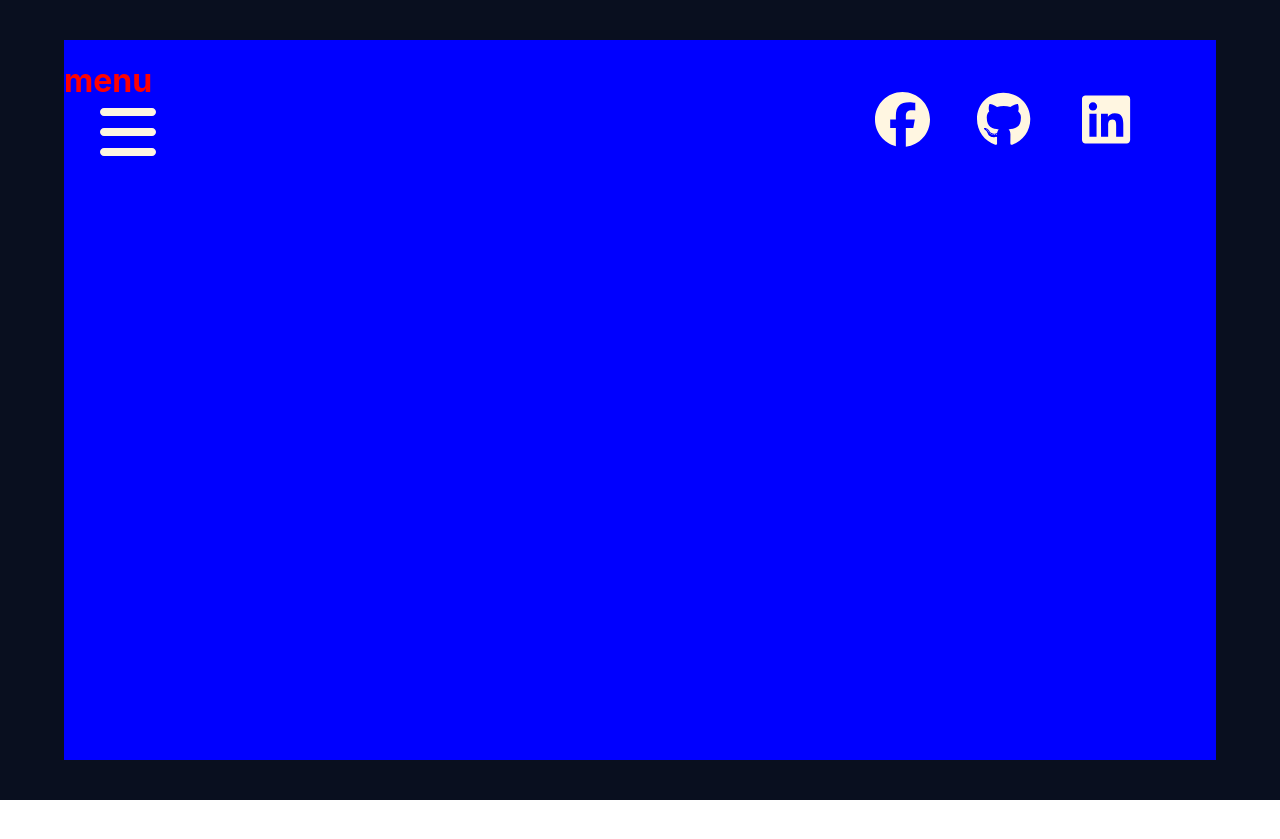
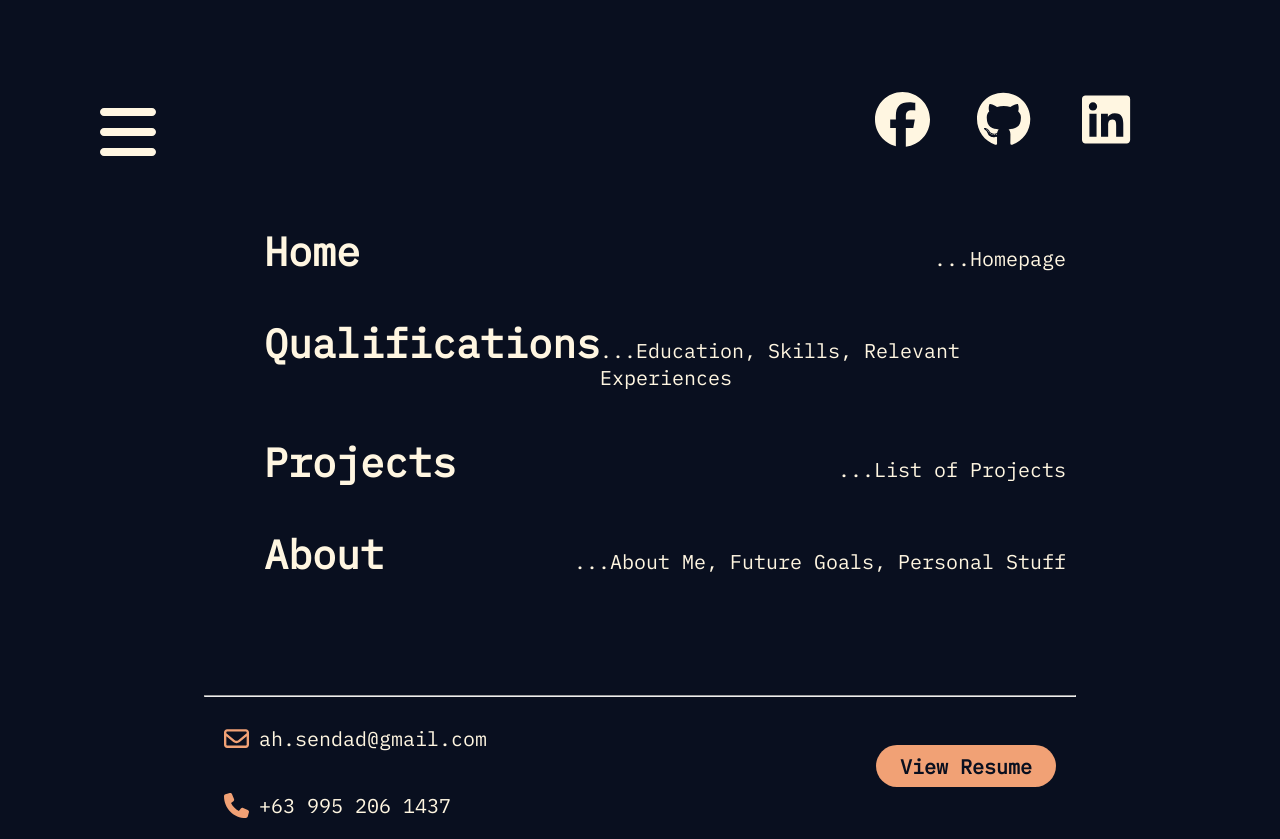
Before and after one commit to pn-tn/myportfolio, a React (Create React App) app: page / in a window 1280 px wide. Both pictures are taken after a click on the icon 128 px from the left and 132 px from the top of the page. Before the commit the page ends 800 px from the top, so only its background shows below. Built offline with nearby package versions, Linux system fonts and the light colour scheme.

Commit message:
finalized the Menu page

```diff
--- a/package.json
+++ b/package.json
@@ -3,8 +3,10 @@
   "version": "0.1.0",
   "private": true,
   "dependencies": {
+    "@fontsource/ibm-plex-mono": "^5.0.5",
     "@fortawesome/fontawesome-svg-core": "^6.4.0",
     "@fortawesome/free-brands-svg-icons": "^6.4.0",
+    "@fortawesome/free-regular-svg-icons": "^6.4.0",
     "@fortawesome/free-solid-svg-icons": "^6.4.0",
     "@fortawesome/react-fontawesome": "^0.2.0",
     "@mui/icons-material": "^5.13.7",
--- a/src/Main.css
+++ b/src/Main.css
@@ -1,4 +1,5 @@
 .Main {
+	font-family: 'IBM Plex Mono', sans-serif;
 	min-height: 100vh;
 	background-color: #090F1F;
 	color: #FFF6E1;
--- a/src/Main.jsx
+++ b/src/Main.jsx
@@ -1,18 +1,27 @@
 import './Main.css';
-import React, { useState } from 'react';
+import React, { useState, useContext } from 'react';
 
+import "@fontsource/ibm-plex-mono";
 import { FontAwesomeIcon } from '@fortawesome/react-fontawesome';
 import { faBars } from '@fortawesome/free-solid-svg-icons';
 import { faFacebook, faGithub, faLinkedin } from '@fortawesome/free-brands-svg-icons';
 
+import { BrowserRouter as Router, Route, Routes } from 'react-router-dom';
 import Home from './components/Home';
+import Qualifications from './components/Qualifications';
+import Projects from './components/Projects';
+import About from './components/About';
 import Menu from './components/Menu';
+import MenuContext from './components/MenuContext';
 
 function Main() {
 
 	const [isMenuOpen, setMenuOpen] = useState(false);
 	const toggleMenu = () => {
 		setMenuOpen(!isMenuOpen);
+	}
+	const closeMenu = () => {
+		setMenuOpen(false);
 	}
 
 	return (
@@ -29,9 +38,27 @@ function Main() {
 					<FontAwesomeIcon icon={faLinkedin} className="linkedin_icon" />
 				</a>
 			</div>
-			{isMenuOpen && (
-				<Menu />
-			)}
+
+			<MenuContext.Provider value={{ isMenuOpen, closeMenu }}>
+
+				<Router>
+						{isMenuOpen ? (
+
+							<Menu/>
+
+						) : (
+							<Routes>
+								<Route exact path="/" element={<Home/>} />
+								<Route exact path="/qualifications" element={<Qualifications/>} />
+								<Route exact path="/projects" element={<Projects/>} />
+								<Route exact path="/about" element={<About/>} />
+							</Routes>
+						)}
+				</Router>
+
+
+			</MenuContext.Provider>
+
     	</div>
 	);
 }
--- a/src/components/About.jsx
+++ b/src/components/About.jsx
@@ -0,0 +1,11 @@
+import React from 'react';
+
+function About() {
+	return (
+		<div>
+			<h1>About</h1>
+		</div>
+	)
+}
+
+export default About;
--- /dev/null
+++ b/src/components/Contacts.css
@@ -0,0 +1,54 @@
+.main-container {
+	display: flex;
+	flex-direction: column;
+	align-items: center;
+}
+.contacts {
+	width: 65vw;
+	display: flex;
+	flex-direction: row;
+	justify-content: space-between;
+}
+
+.info {
+	display: flex;
+	flex-direction: column;
+}
+.info .details {
+	display: flex;
+	flex-direction: row;
+}
+.info .details .icon {
+	height: 25px;
+	margin: auto;
+	margin-left: 0;
+	margin-right: 10px;
+	color: #F1A175;
+}
+
+.main-container hr {
+	width: 68vw;
+	margin-top: 100px;
+	color: #F1A175;
+}
+
+.resume {
+	font-family: 'IBM Plex Mono', sans-serif;
+	width: 180px;
+	height: 42px;
+	margin-top: 40px;
+	border-radius: 30px;
+	color: #090F1F;
+	background-color: #F1A175;
+	border: none;
+	font-weight: bold;
+	font-size: 20px;
+	cursor: pointer;
+}
+.resume:active {
+	background-color: #E88A85;
+}
+
+@media (max-width: 1024px) {
+
+}
--- a/src/components/Contacts.jsx
+++ b/src/components/Contacts.jsx
@@ -0,0 +1,34 @@
+import React from 'react';
+import './Contacts.css';
+
+import { FontAwesomeIcon } from '@fortawesome/react-fontawesome';
+import { faPhone } from '@fortawesome/free-solid-svg-icons';
+import { faEnvelope } from '@fortawesome/free-regular-svg-icons';
+
+function Contacts() {
+
+	return (
+		<div className="main-container">
+			<hr />
+
+			<div className="contacts">
+
+			<div className="info">
+				<div className="details">
+					<FontAwesomeIcon icon={faEnvelope} className="icon" />
+					<p>ah.sendad@gmail.com</p>
+				</div>
+				<div className="details">
+					<FontAwesomeIcon icon={faPhone} className="icon" />
+					<p>+63 995 206 1437</p>
+				</div>
+			</div>
+			<button className="resume">View Resume</button>
+
+			</div>
+
+		</div>
+	);
+}
+
+export default Contacts;
--- a/src/components/Home.jsx
+++ b/src/components/Home.jsx
@@ -1,11 +1,11 @@
 import React from 'react';
 
 function Home() {
-  return (
-    <div>
-		<h1>SFPOPOS</h1>
-    </div>
-  )
+	return (
+		<div>
+			<h1>Home</h1>
+		</div>
+	)
 }
 
 export default Home
--- a/src/components/Menu.css
+++ b/src/components/Menu.css
@@ -1,8 +1,54 @@
 .menu {
 	display: flex;
-	color: red;
-	background-color: blue;
+	color: #FFF6E1;
 	width: 90vw;
-	height: 90vh;
+	min-height: 90vh;
 	margin: auto;
 }
+.items{
+	display: flex;
+	width: 100vw;
+	margin-top: 200px;
+	flex-direction: column;
+}
+.menu_item {
+	display: flex;
+	flex-direction: row;
+	justify-content: space-between;
+	margin-left: 200px;
+	margin-right: 150px;
+	margin-top: 25px;
+}
+
+.customlink{
+	color: #FFF6E1;
+	text-decoration: none;
+	font-weight: 700;
+	font-size: 40px;
+}
+.customlink:hover,
+.customlink:hover + p {
+	color: #F1A175;
+}
+.customlink:active {
+	color: #E88A85;
+}
+
+.menu p {
+	font-size: 20px;
+}
+
+@media (max-width: 1024px) {
+	.menu p {
+		margin-left: 20px;
+		font-size: 19px;
+	}
+
+	.menu_item {
+		flex-direction: column;
+		margin-left: 150px;
+	}
+	.customlink {
+		font-size: 38px;
+	}
+}
--- a/src/components/Menu.jsx
+++ b/src/components/Menu.jsx
@@ -1,12 +1,36 @@
-import React, { useState } from 'react';
+import React, { useState, useContext } from 'react';
 import './Menu.css';
+import Contacts from './Contacts';
+import { Link } from 'react-router-dom';
+import MenuContext from './MenuContext';
 
 function Menu() {
 
+	const { isMenuOpen, closeMenu } = useContext(MenuContext);
 
 	return (
 		<div className="menu">
-			<h1>menu</h1>
+		<div className="items">
+			<div className="menu_item">
+				<Link to="/" onClick={closeMenu} className="customlink">Home</Link>
+				<p>...Homepage</p>
+			</div>
+			<div className="menu_item">
+				<Link to="/qualifications" onClick={closeMenu} className="customlink">Qualifications</Link>
+				<p>...Education, Skills, Relevant Experiences</p>
+			</div>
+			<div className="menu_item">
+				<Link to="/projects" onClick={closeMenu} className="customlink">Projects</Link>
+				<p>...List of Projects</p>
+			</div>
+			<div className="menu_item">
+				<Link to="/about" onClick={closeMenu} className="customlink">About</Link>
+				<p>...About Me, Future Goals, Personal Stuff</p>
+			</div>
+		<Contacts/>
+		</div>
+
+
 		</div>
 	);
 }
--- /dev/null
+++ b/src/components/MenuContext.jsx
@@ -0,0 +1,5 @@
+import React, { createContext } from 'react';
+
+const MenuContext = createContext();
+
+export default MenuContext;
--- a/src/components/Projects.jsx
+++ b/src/components/Projects.jsx
@@ -0,0 +1,11 @@
+import React from 'react';
+
+function Projects() {
+	return (
+		<div>
+			<h1>Projects</h1>
+		</div>
+	)
+}
+
+export default Projects;
--- a/src/components/Qualifications.jsx
+++ b/src/components/Qualifications.jsx
@@ -0,0 +1,11 @@
+import React from 'react';
+
+function Qualifications() {
+	return (
+		<div>
+			<h1>Qualifications</h1>
+		</div>
+	)
+}
+
+export default Qualifications;
```
Also changed, not shown: 1 other file (tests, documents, lock files or other folders).
